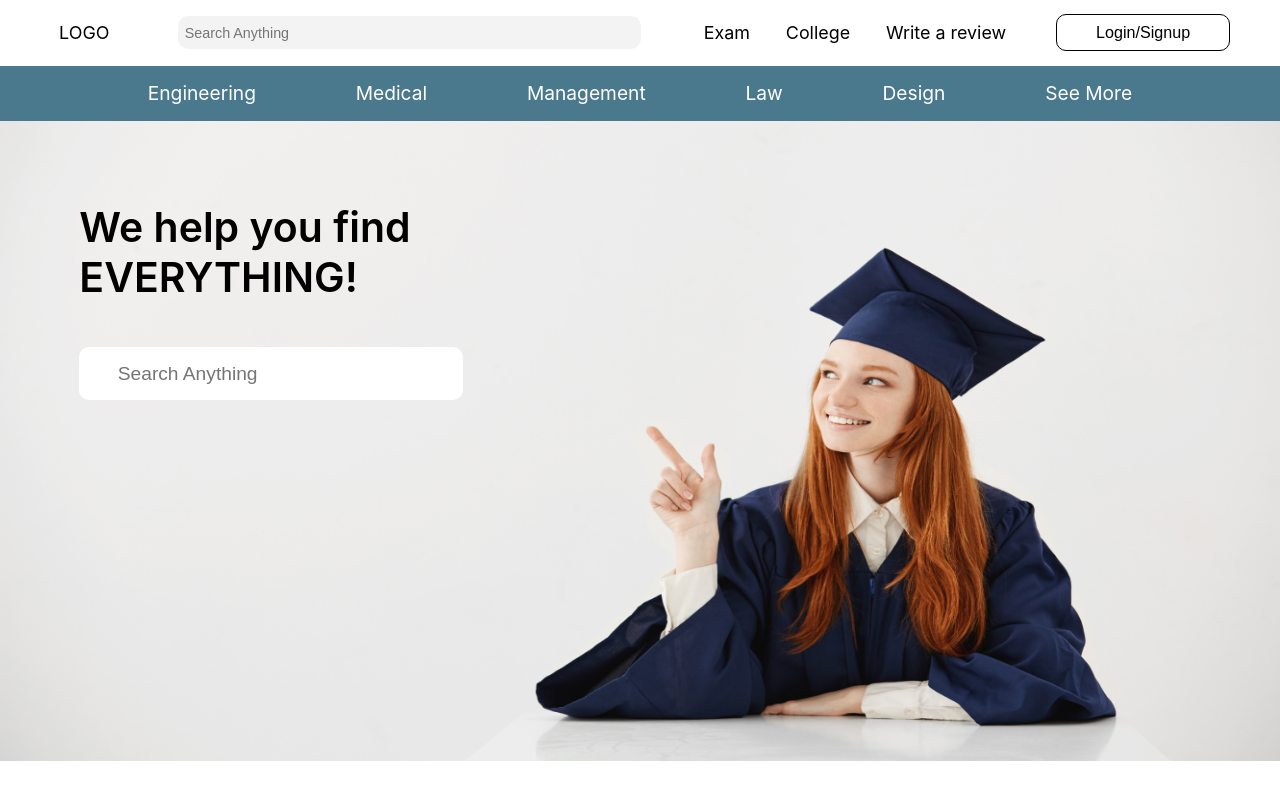
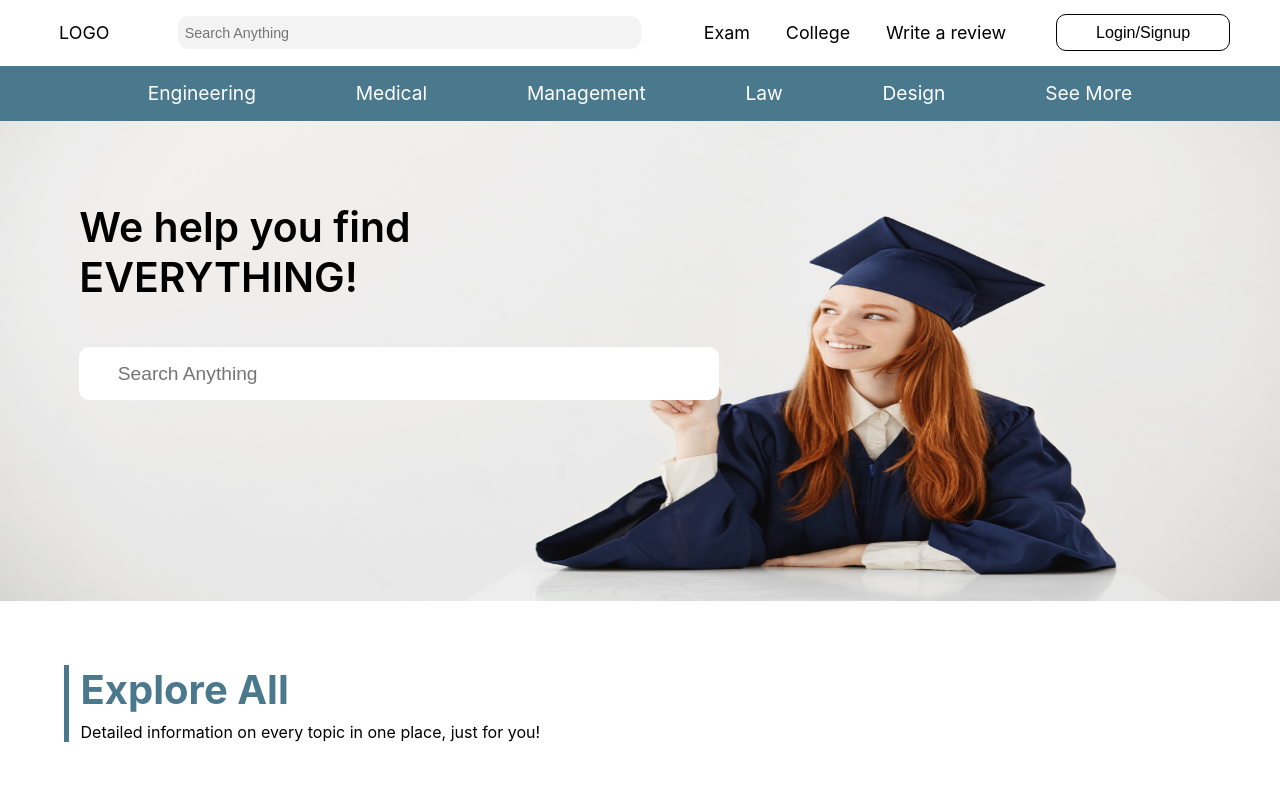
Before and after one commit to devrunes/collegesarthi, a Next.js app: page / in a window 1280 px wide. Shown: the top 800 px of the page. Built offline with nearby package versions, Linux system fonts and the light colour scheme; no server answers.

Commit message:
responsive nav and home search

```diff
--- a/components/HomeSearch/HomeSearch.module.css
+++ b/components/HomeSearch/HomeSearch.module.css
@@ -17,10 +17,10 @@
   border: none;
   font-weight: 500;
 }
-@media only screen and (min-width: 768px) {
+@media only screen and (min-width: 767px) {
   .hs_cont {
     background: url("../../assets/bg4.png");
-    height: 80vh;
+    height: 50vh;
     background-size: 100% 100%;
   }
   .hs_text {
@@ -32,9 +32,16 @@
     margin: 0.2em 6.2vw;
     font-size: 1.2em;
     padding: 0.8em 2em;
-    width: 30vw;
+    width: 50vw;
     border-radius: 10px;
     border: none;
     font-weight: 500;
   }
 }
+@media only screen and (min-width: 1024px) {
+  .hs_cont {
+    background: url("../../assets/bg4.png");
+    height: 60vh;
+    background-size: 100% 100%;
+  }
+}
--- a/components/Navbar/Navbar.jsx
+++ b/components/Navbar/Navbar.jsx
@@ -28,7 +28,7 @@ export default function Navbar() {
       authButRef.current.style.display = "none";
       hamMenuRef.current.style.display = "none";
     }
-    if (window.innerWidth >= 768) {
+    if (window.innerWidth >= 769) {
       authButRef.current.style.display = "block";
     }
     console.log(window.innerWidth);
```
